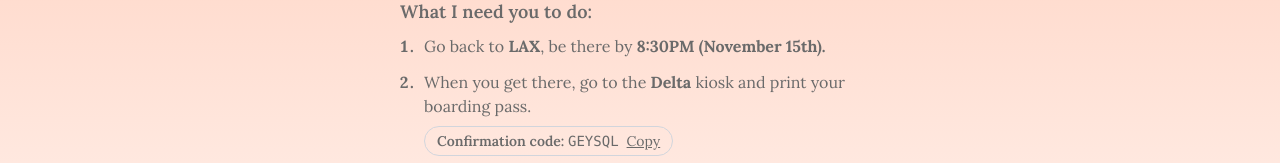
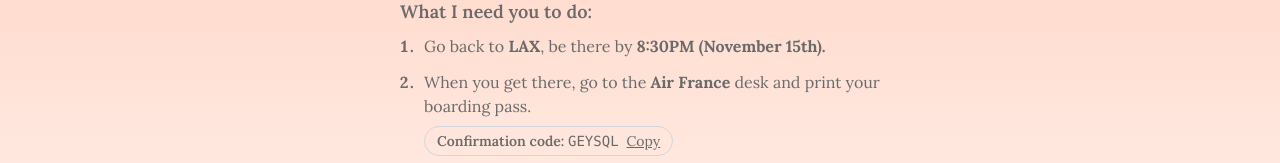
Before and after one commit to KevinMeldau/where-youll-find-me, a React (Vite) app: page /clue3 in a window 1280 px wide. Shown: the part 302-465 px from the top of the page. Built offline with nearby package versions, Linux system fonts and the light colour scheme.

Commit message:
Text edits

```diff
--- a/src/pages/Clue3.tsx
+++ b/src/pages/Clue3.tsx
@@ -66,7 +66,7 @@ const Clue3 = () => {
                   Go back to <span className="font-bold">LAX</span>, be there by <span className="font-bold">8:30PM (November 15th).</span>
                </li>
                <li className="space-y-2">
-                  <div>When you get there, go to the <span className="font-bold">Delta</span> kiosk and print your boarding pass.</div>
+                  <div>When you get there, go to the <span className="font-bold">Air France</span> desk and print your boarding pass.</div>
                   <div className="flex flex-wrap gap-2">
                     <CopyChip label="Confirmation code" value="GEYSQL" />
                     <CopyChip label="Ticket number" value="0062364065840" />
```
